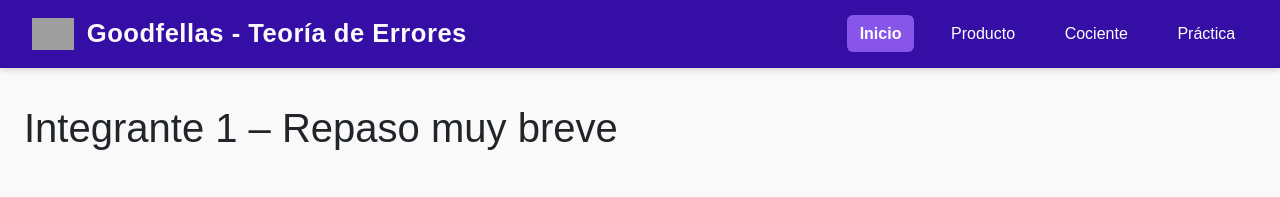
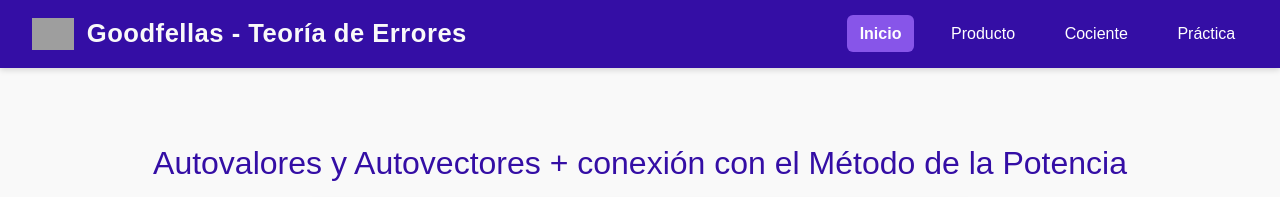
Before and after one commit to nicodiezz/metodo-de-la-potencia, a React (Vite) app: page / in a window 1280 px wide. Shown: the top 197 px of the page. Built offline with nearby package versions, Linux system fonts and the light colour scheme; grey boxes are pictures that could not be loaded.

Commit message:
modifico la introduccion

```diff
--- a/src/pages/Presentacion.jsx
+++ b/src/pages/Presentacion.jsx
@@ -6,7 +6,6 @@ export default function Integrante1() {
     <div className="page-container">
       {/* Encabezado */}
       <div className="header-text">
-        <h1>Integrante 1 – Repaso muy breve</h1>
         <h2>Autovalores y Autovectores + conexión con el Método de la Potencia</h2>
       </div>
 
```
